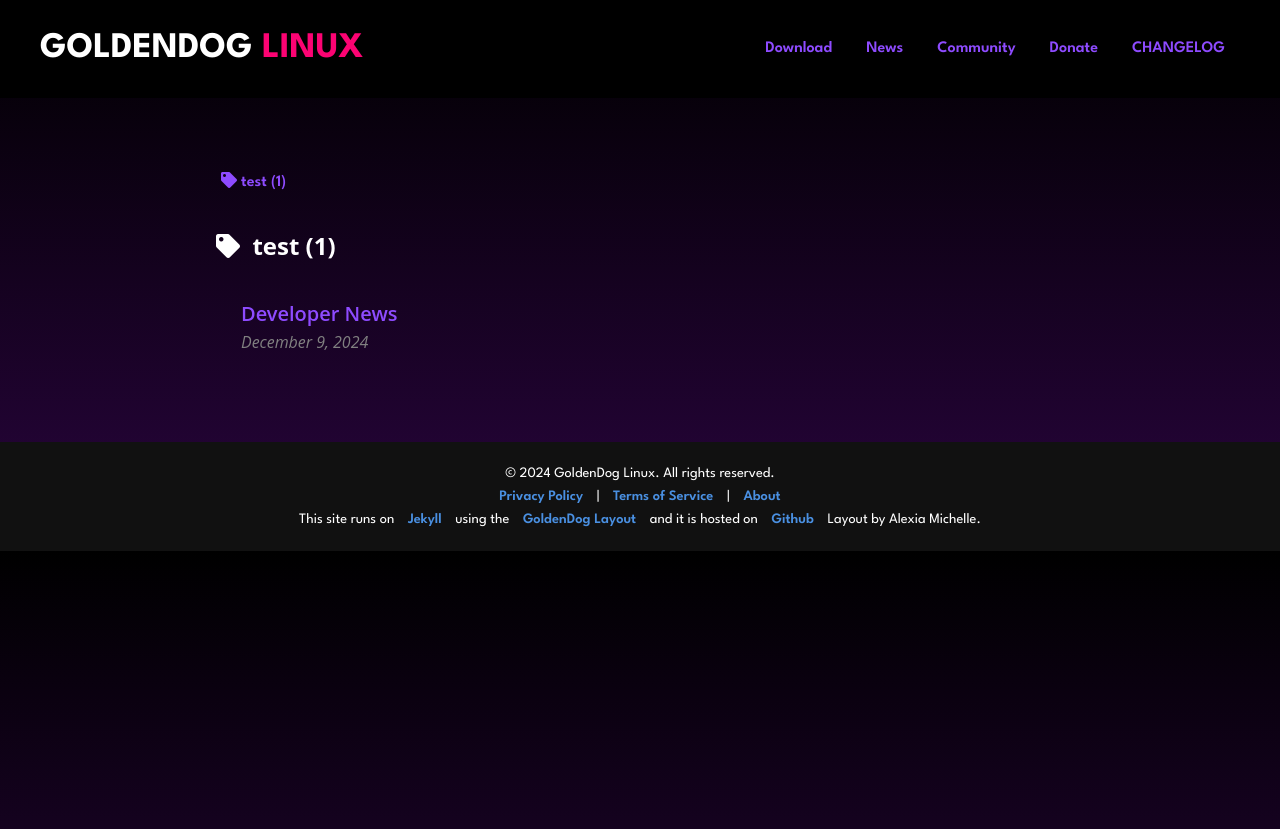
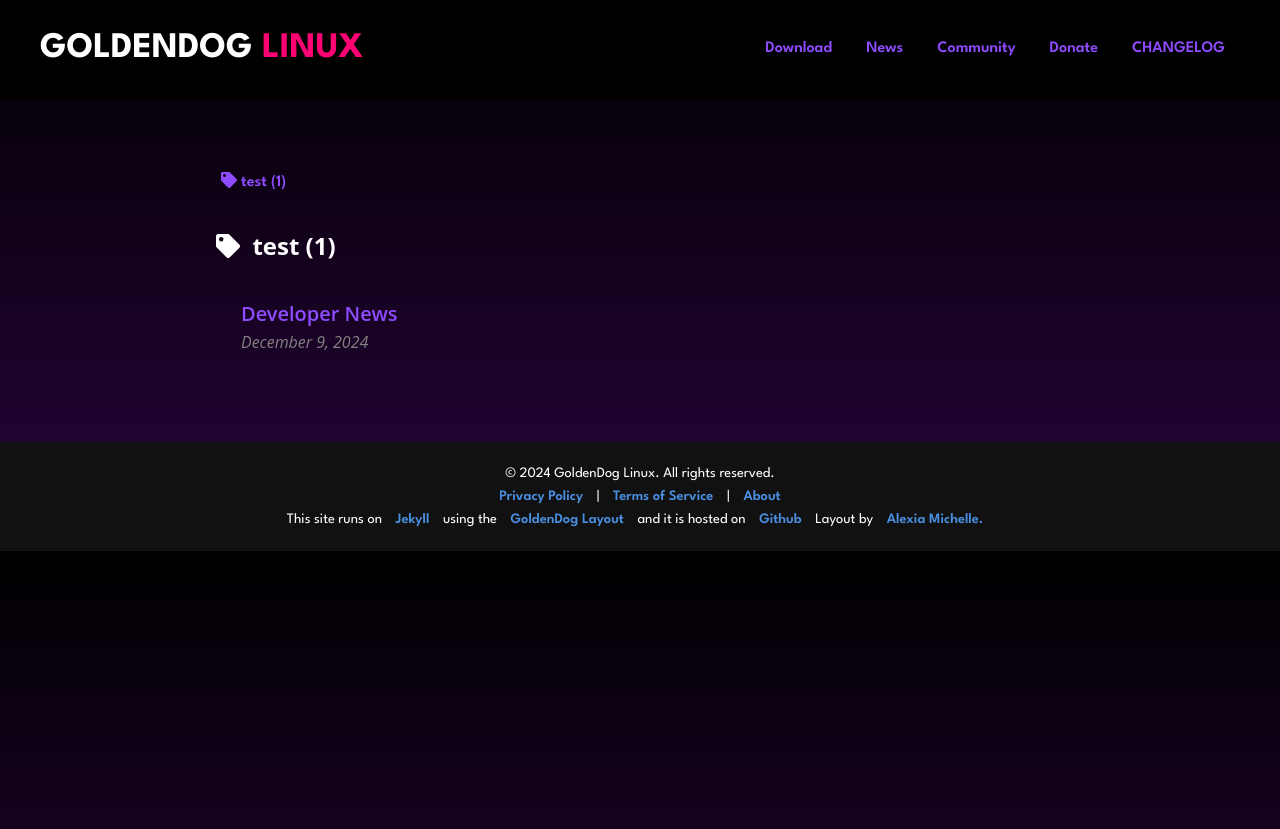
Before and after one commit to goldendoglinux/goldendoglinux.github.io, a Jekyll site: the page built from tags.html, in a window 1280 px wide. Shown: the top 829 px of the page. Built offline with Jekyll 4.4.1, drawn with Linux system fonts in a browser that asks for light colours; nearby versions of some CDN libraries; some web fonts are replaced; part of the change alters nothing that is shown.

```diff
--- a/_layouts/default.html
+++ b/_layouts/default.html
@@ -33,7 +33,7 @@
   <footer>
     <p>&copy; 2024 GoldenDog Linux. All rights reserved.</p>
     <p><a href="#">Privacy Policy</a> | <a href="#">Terms of Service</a> | <a href="/about/">About</a></p>
-  This site runs on <a href="https://jekyllrb.com">Jekyll</a> using the <a href="/goldendog-layout/">GoldenDog Layout</a> and it is hosted on <a href="https://github.com">Github</a> Layout by Alexia Michelle.
+  This site runs on <a href="https://jekyllrb.com">Jekyll</a> using the <a href="https://github.com/goldendoglinux/goldendoglinux.github.io">GoldenDog Layout</a> and it is hosted on <a href="https://github.com">Github</a> Layout by <a href="https://lexi.lat">Alexia Michelle.</a>
   </footer>
 </body>
 </html>
```
